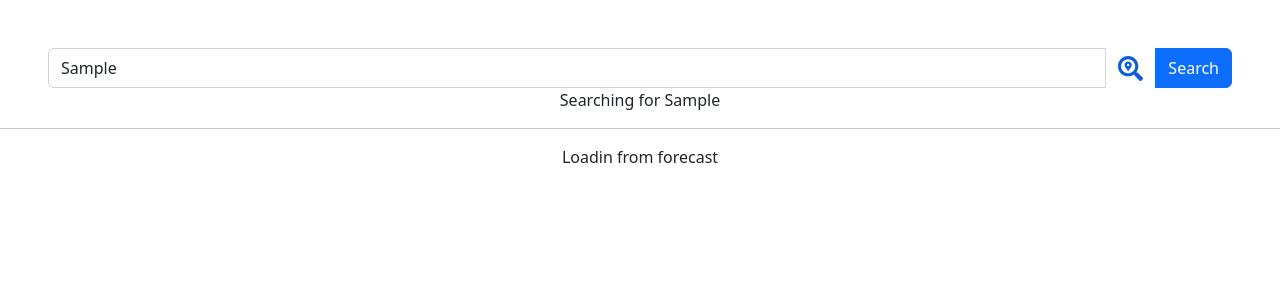
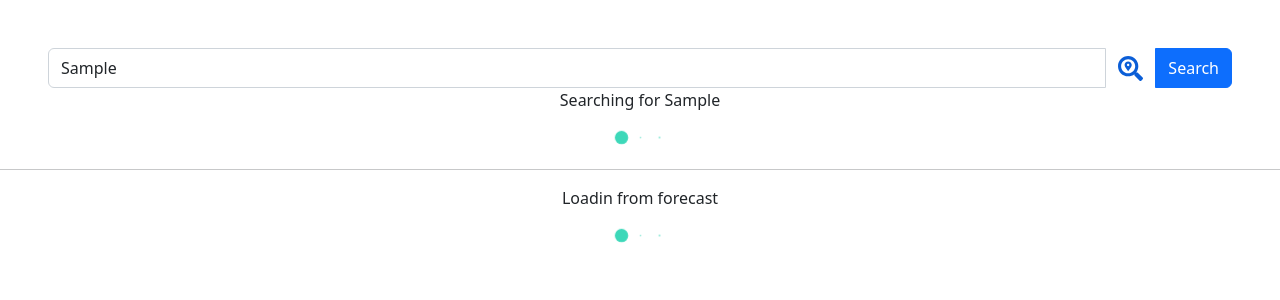
Before and after one commit to Rojahm/weather-app-again, a React (Create React App) app: page / in a window 1280 px wide. Both pictures are taken after typing "Sample" into the empty fields and a click on the input "Search". Shown: the top 300 px of the page. Built offline with nearby package versions, Linux system fonts and the light colour scheme; no server answers.

Commit message:
used loader animation

```diff
--- a/src/components/Forecast.js
+++ b/src/components/Forecast.js
@@ -1,8 +1,11 @@
+import PulseLoader from "react-spinners/PulseLoader";
+
 const Forecast = ({ unit, isForecastLoading, isForecastLoded }) => {
   if (isForecastLoading) {
     return (
       <div>
         <p>Loadin from forecast</p>
+        <PulseLoader color="#36d7b7" />
       </div>
     );
   } else if (isForecastLoded) {
--- a/src/components/TodayInfo.js
+++ b/src/components/TodayInfo.js
@@ -1,3 +1,5 @@
+import PulseLoader from "react-spinners/PulseLoader";
+
 const TodayInfo = ({
   city,
   isLoading,
@@ -11,6 +13,7 @@
     return (
       <div>
         <p>Searching for {city}</p>
+        <PulseLoader color="#36d7b7" />
       </div>
     );
   }
```
